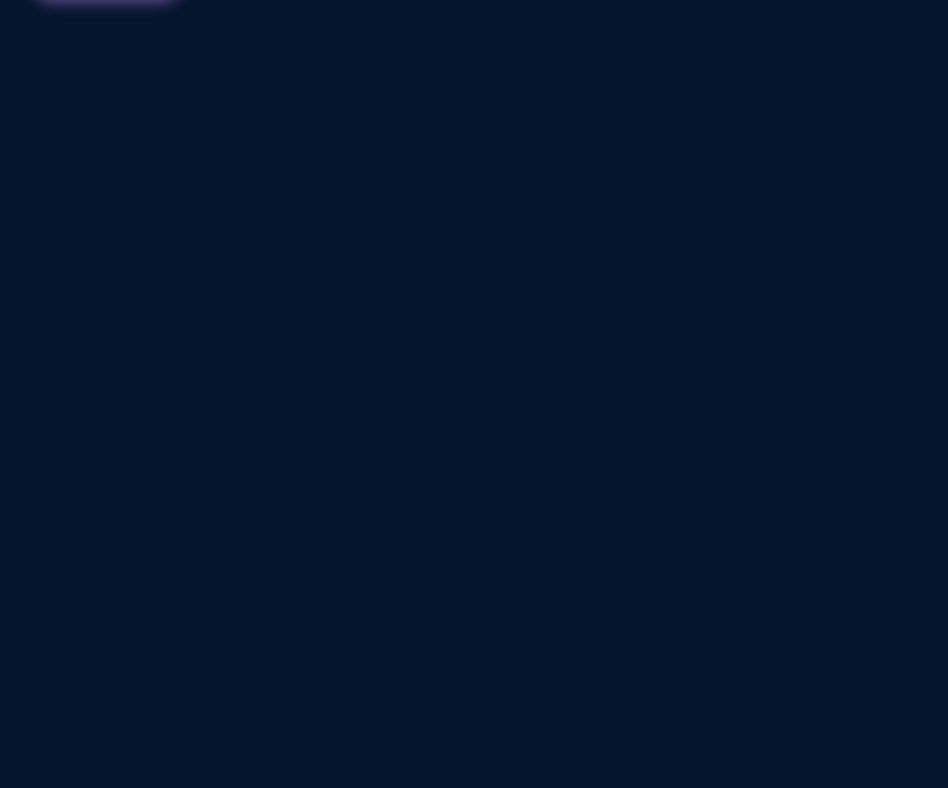
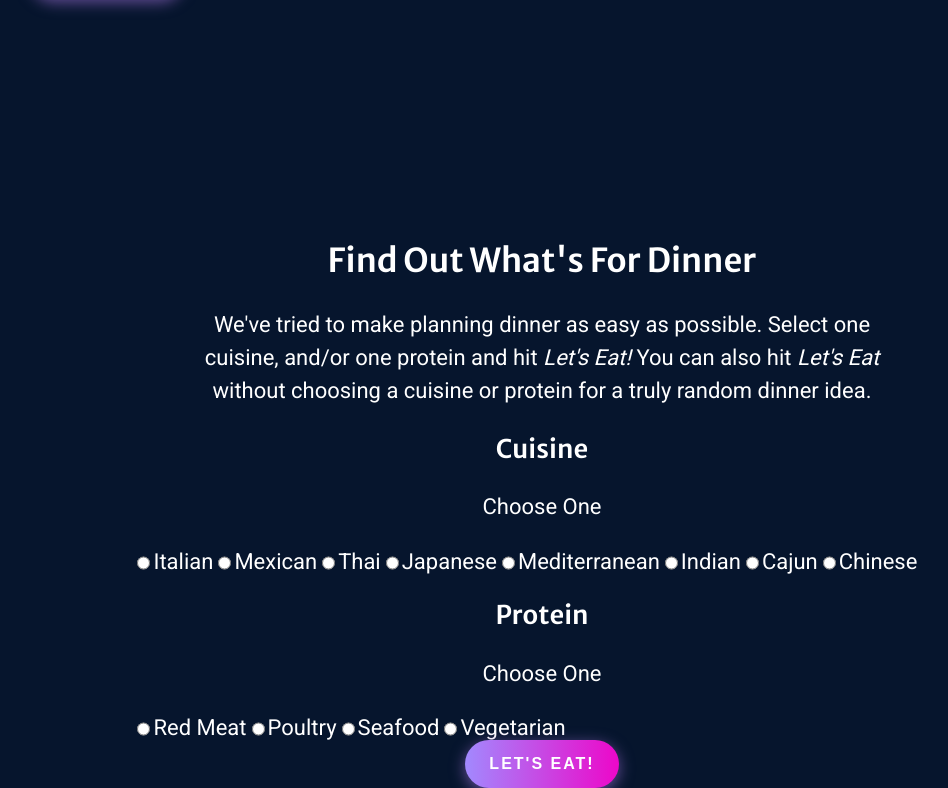
Before and after one commit to sarahdepalo/whats-for-dinner, a React (Create React App) app: page / in a window 1280 px wide. Shown: the part 715-1503 px from the top of the page, without its empty margins (98-1046 px from the left). Before the commit the page ends 800 px from the top, so only its background shows below. Built offline with nearby package versions, Linux system fonts and the light colour scheme.

Commit message:
started working on the generator component

```diff
--- a/public/index.html
+++ b/public/index.html
@@ -7,14 +7,14 @@
     <meta name="theme-color" content="#000000" />
     <meta
       name="description"
-      content="Web site created using create-react-app"
+      content="If you have no idea what you should make for dinner, you're not alone. Deciding what to make can be a tedious task, but What's For Dinner can make that task a little easier."
     />
     <link rel="apple-touch-icon" href="%PUBLIC_URL%/logo192.png" />
     <!--
       manifest.json provides metadata used when your web app is installed on a
       user's mobile device or desktop. See https://developers.google.com/web/fundamentals/web-app-manifest/
     -->
-    <link rel="manifest" href="%PUBLIC_URL%/manifest.json" />
+    <link rel="icon" type="image/png" href="%PUBLIC_URL%/dinnerFavicon.png" />
     <!--
       Notice the use of %PUBLIC_URL% in the tags above.
       It will be replaced with the URL of the `public` folder during the build.
@@ -24,7 +24,7 @@
       work correctly both with client-side routing and a non-root public URL.
       Learn how to configure a non-root public URL by running `npm run build`.
     -->
-    <title>React App</title>
+    <title>What's For Dinner? | Dinner Idea Generator</title>
   </head>
   <body>
     <noscript>You need to enable JavaScript to run this app.</noscript>
--- a/src/App.js
+++ b/src/App.js
@@ -1,6 +1,7 @@
 import { BrowserRouter as Router} from 'react-router-dom';
 import Navbar from './components/navbar/Navbar';
 import IntroContainer from './components/introContainer/IntroContainer';
+import Generator from './components/generatorContainer/Generator';
 
 function App() {
   return (
@@ -9,6 +10,7 @@ function App() {
         <Navbar/>
         <div className="wrapper">
           <IntroContainer/>
+          <Generator/>
         </div>
       </Router>
     </div>
--- /dev/null
+++ b/src/components/generatorContainer/Generator.jsx
@@ -0,0 +1,174 @@
+import { useState } from 'react';
+import './generator.scss';
+
+const Generator = () => {
+    const [state, setState] = useState({
+        cuisine: "",
+        protein: ""
+    });
+
+    const [randomEntree, setRandomEntree] = useState({});
+    const [randomSide, setRandomSide] = useState({});
+
+    const handleChange = (event) => {
+        const value = event.target.value;
+        setState({
+            ...state,
+            [event.target.name]: value
+        });
+        console.log(event.target.value)
+    };
+
+    const handleSubmit = async (event) => {
+        let randomEntreeId
+        let randomSideId
+        event.preventDefault();
+        if(!!state.cuisine) {
+            const cuisineId = parseInt(state.cuisine);
+            // fetch all the entrees for that category
+            const localEntreeUrl = `http://127.0.0.1:3000/entrees/category/${cuisineId}`
+            const response = await fetch(localEntreeUrl).then((response) => response.json());
+            randomEntreeId = (Math.floor(Math.random() * response.entrees.length))
+            setRandomEntree(response.entrees[randomEntreeId]);
+            //Randomize sides for that category
+            randomSideId = (Math.floor(Math.random() * response.sides.length));
+            console.log(randomSideId)
+            setRandomSide(response.sides[randomSideId])
+        }
+    };
+
+    return (
+        <>
+        <div className="container">
+            <h2>Find Out What's For Dinner</h2>
+            <p>We've tried to make planning dinner as easy as possible. Select one cuisine, and/or one protein and hit <em>Let's Eat!</em> You can also hit <em>Let's Eat </em>without choosing a cuisine or protein for a truly random dinner idea.</p>
+        </div>
+        <form onSubmit={(event) => handleSubmit(event)}>
+            <div className="cuisineContainer">
+                <h3>Cuisine</h3>
+                <h4>Choose One</h4>
+                <div className="options">
+                    <input
+                    id="italian"
+                    type="radio"
+                    name="cuisine"
+                    value="1"
+                    onChange={(event) => handleChange(event)}
+                    />
+                    <label htmlFor="italian">Italian</label>
+
+                    <input
+                    id="mexican"
+                    type="radio"
+                    name="cuisine"
+                    value="2"
+                    onChange={(event) => handleChange(event)}
+                    />
+                    <label htmlFor="mexican">Mexican</label>
+
+                    <input
+                    id="thai"
+                    type="radio"
+                    name="cuisine"
+                    value="3"
+                    onChange={(event) => handleChange(event)}
+                    />
+                    <label htmlFor="thai">Thai</label>
+
+                    <input
+                    id="japanese"
+                    type="radio"
+                    name="cuisine"
+                    value="4"
+                    onChange={(event) => handleChange(event)}
+                    />
+                    <label htmlFor="japanese">Japanese</label>
+
+
+                    <input
+                    id="mediterranean"
+                    type="radio"
+                    name="cuisine"
+                    value="5"
+                    onChange={(event) => handleChange(event)}
+                    />
+                    <label htmlFor="mediterranean">Mediterranean</label>
+
+                    <input
+                    id="indian"
+                    type="radio"
+                    name="cuisine"
+                    value="6"
+                    onChange={(event) => handleChange(event)}
+                    />
+                    <label htmlFor="indian">Indian</label>
+
+                    <input
+                    id="cajun"
+                    type="radio"
+                    name="cuisine"
+                    value="7"
+                    onChange={(event) => handleChange(event)}
+                    />
+                    <label htmlFor="cajun">Cajun</label>
+
+                    <input
+                    id="chinese"
+                    type="radio"
+                    name="cuisine"
+                    value="8"
+                    onChange={(event) => handleChange(event)}
+                    />
+                    <label htmlFor="chinese">Chinese</label>
+
+                </div>
+            </div>
+            <div className="proteinsContainer">
+                <h3>Protein</h3>
+                <h4>Choose One</h4>
+                <div className="options">
+                     <input
+                    id="redMeat"
+                    type="radio"
+                    name="protein"
+                    value="1"
+                    onChange={(event) => handleChange(event)}
+                    />
+                    <label htmlFor="redMeat">Red Meat</label>
+
+                    <input
+                    id="poultry"
+                    type="radio"
+                    name="protein"
+                    value="2"
+                    onChange={(event) => handleChange(event)}
+                    />
+                    <label htmlFor="poultry">Poultry</label>
+
+                    <input
+                    id="seafood"
+                    type="radio"
+                    name="protein"
+                    value="3"
+                    onChange={(event) => handleChange(event)}
+                    />
+                    <label htmlFor="seafood">Seafood</label>
+
+                    <input
+                    id="vegetarian"
+                    type="radio"
+                    name="protein"
+                    value="4"
+                    onChange={(event) => handleChange(event)}
+                    />
+                    <label htmlFor="vegetarian">Vegetarian</label>
+
+                </div>
+                <button type="submit" className="primaryBtn">LET'S EAT!</button>
+            </div>
+        </form>
+        </>
+    )
+}
+
+export default Generator;
--- /dev/null
+++ b/src/components/generatorContainer/generator.scss
@@ -0,0 +1,32 @@
+.container {
+    text-align: center;
+    width: 70%;
+    margin: 0 auto;
+}
+
+
+.cuisineContainer {
+    text-align: center;
+    margin: 0 auto;
+}
+
+.proteinsContainer {
+    text-align: center;
+    margin: 0 auto;
+}
+
+.options {
+    display: flex;
+    flex-wrap: wrap;
+    margin: 0 auto;
+    text-align: center;
+    width: 80%;
+}
+
+
+@media screen and (max-width: 960px) {
+    .container {
+        width: 100%;
+    }
+
+}
--- a/src/components/introContainer/introContainer.scss
+++ b/src/components/introContainer/introContainer.scss
@@ -1,7 +1,8 @@
 .row {
     display: flex;
+    justify-content: center;
     margin-top: 10%;
-    justify-content: center;
+    margin-bottom: 25%;
 }
 
 .col {
--- a/src/index.scss
+++ b/src/index.scss
@@ -19,13 +19,12 @@ body {
   font-family: $roboto;
 }
 
-h1,
-h2,
-h3,
-h4,
-h5,
-h6 {
+h1, h2, h3 {
   font-family: $merriweather;
+}
+h4, h5, h6 {
+  font-family: $roboto;
+  font-weight: 400;
 }
 
 a {
```
Also changed, not shown: public/dinnerFavicon.png (added), 1 other file (tests, documents, lock files or other folders).
